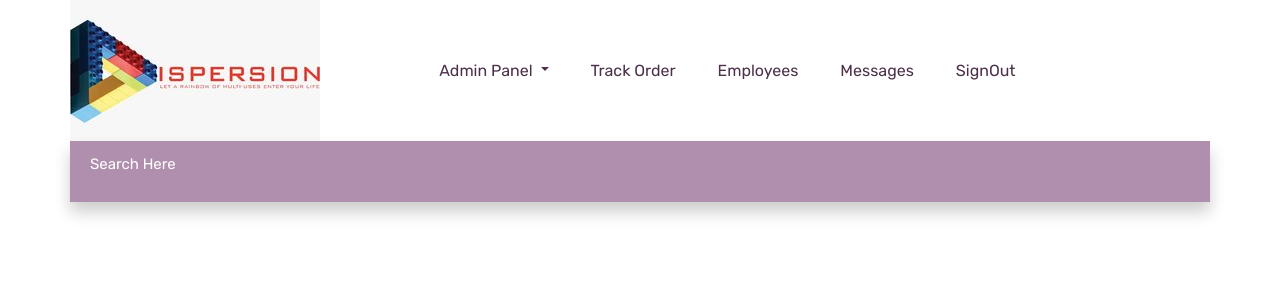
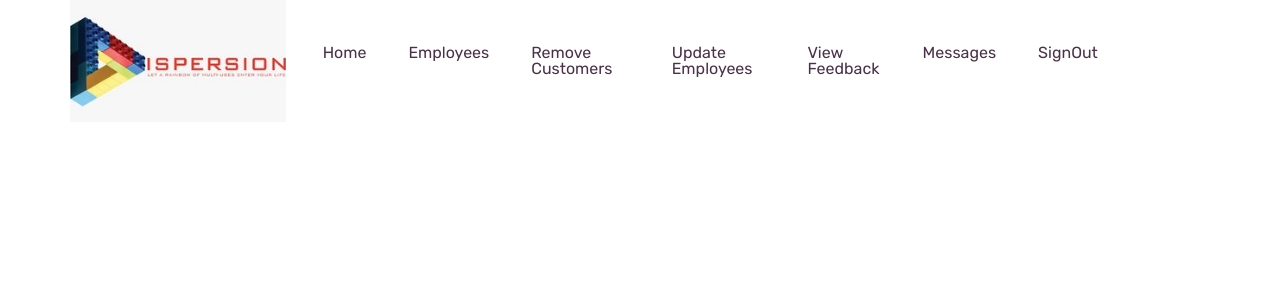
Before and after one commit to D-mahmoud/Dispersion-Furniture, a PHP site: page /extra/header.php in a window 1280 px wide. Shown: the top 300 px of the page. Run offline with PHP 8.4, Linux system fonts and the light colour scheme; the visitor is signed in with stand-in values (Sample User, id 1); some web fonts are replaced.

Commit message:
Update header.php

```diff
--- a/extra/header.php
+++ b/extra/header.php
@@ -1,12 +1,15 @@
 <?php if (!isset($_SESSION)) {
 session_start();
 }?>
+    <!-- 6/6 8ayarat customer w cart mazbbtsh github -->
+
                             <html>
 							<head>
     <!-- Required meta tags -->
     <meta charset='utf-8'>
     <meta name='viewport' content='width=device-width, initial-scale=1, shrink-to-fit=no'>
     <script src='https://ajax.googleapis.com/ajax/libs/jquery/1.12.4/jquery.min.js'></script>
+    <script src="https://maxcdn.bootstrapcdn.com/bootstrap/4.4.1/js/bootstrap.min.js"></script>
 
     <title>pillloMart</title>
     <link rel='icon' href='../img/d.jpeg'>
@@ -53,9 +56,7 @@ session_start();
                                  <li class='nav-item'>
                                     <a class='nav-link' href='../public/index.php'>Home</a>
                                     </li>
-								    <li class='nav-item'>
-                                    <a class='nav-link' href='../past_orders.php'>My Past Orders</a>
-                                     </li>
+
                                      <li class='nav-item'>
 
                                     <a class='nav-link' href='../public/explore.php'> products</a>
@@ -65,16 +66,17 @@ session_start();
                                 <li class='nav-item'>
                                 <a class='nav-link' href='../public/status.php'>Active Orders</a>
                                     </li>
+
+
                                     <li class='nav-item'>
-                                    <a class='nav-link' href='../Track_Order.php'>Track Order</a>
+                                    <a class='nav-link' href='../public/checkout.php'>Checkout</a>
                                         </li>
+
+
                                      <li class='nav-item'>
 
                                      <a class='nav-link' href='../public/mess.php'> Messages</a>
 
-                                    </li>
-                                    <li class='nav-item'>
-                                    <a class='nav-link' href='../past_orders.php'>My Past Orders</a>
                                  </li>
                                              <li class='nav-item'>
                                              <a class='nav-link' href='index.php?action=signOut'>SignOut</a>
@@ -84,24 +86,21 @@ session_start();
 
                                      else if(($_SESSION['role']) == 'admin')  {
                                       echo"<ul class='navbar-nav'>
-
-                                        <li class='nav-item dropdown'>
-                                         <a class='nav-link dropdown-toggle' href='#' id='navbarDropdown_2'
-                                        role='button' data-toggle='dropdown' aria-haspopup='true' aria-expanded='false'>
-                                        Admin Panel
-                                          </a>
-                                         <div class='dropdown-menu' aria-labelledby='navbarDropdown_2'>
-                                        <a class='dropdown-item' href='../Update_Product.php'> Update Products</a>
-                                        <a class='dropdown-item' href='../Update_Employee.php'>Update Employee List</a>
-										<a class='dropdown-item' href='../view_feedback.php'>View Feedback</a>
-
-                                             </div>
-                                             </li>
                                       <li class='nav-item'>
-                                             <a class='nav-link' href='../Track_Order.php'>Track Order</a>
+                                      <a class='nav-link' href='../public/index.php'>Home</a>
                                       </li>
                                              <li class='nav-item'>
                                              <a class='nav-link' href='../public/employees'>Employees </a>
+                                             </li>
+                                             <li class='nav-item'>
+                                             <a class='nav-link' href=../public/showUsersAdmin.php '>Remove Customers</a>
+                                                 </li>
+                                                 <li class='nav-item'>
+                                             <a class='nav-link' href=#'>Update Employees</a>
+                                                 </li>
+
+                                                 <li class='nav-item'>
+                                                 <a class='nav-link' href=# '>View Feedback</a>
                                                      </li>
                                              <li class='nav-item'>
 
@@ -115,30 +114,22 @@ session_start();
                                     else   {
                                                 echo"<ul class='navbar-nav'>
 
-                                             <li class='nav-item dropdown'>
-                                            <a class='nav-link dropdown-toggle' href='#' id='navbarDropdown_4'
-                                            role='button' data-toggle='dropdown' aria-haspopup='true' aria-expanded='false'>
-                                            Employee Panel
-                                             </a>
-                                             <div class='dropdown-menu' aria-labelledby='navbarDropdown_4'>
-                                        <a class='dropdown-item' href='../Delete_customer.php'> Delete Customer</a>
-                                        <a class='dropdown-item' href='../public/request.php'>Confirm Order</a>
-										<a class='dropdown-item' href='../Track_Order._employee.php'>Track Order</a>
-									    <a class='dropdown-item' href='../Update_Product.php'> Update Products</a>
-						             	<a class='dropdown-item' href='../View_feedback.php'>View Feedback</a>
-
-
-                                     </div>
+                                                <li class='nav-item'>
+                                                <a class='nav-link' href='../public/index.php'>Home</a>
                                                 </li>
                                          <li class='nav-item'>
-                                    <a class='nav-link' href='../Track_Order.php'>Track Order</a>
+                                    <a class='nav-link' href=../public/showProductsAdmin.php'> Update Products</a>
+                                        </li>
+                                        <li class='nav-item'>
+                                    <a class='nav-link' href=../public/showUsersAdmin.php '>Remove Customers</a>
                                         </li>
                                         <li class='nav-item'>
 
                                         <a class='nav-link' href='../public/Q&A.php'> Messages</a>
-
                                     </li>
-
+                                    <li class='nav-item'>
+                                    <a class='nav-link' href=# '>View Feedback</a>
+                                        </li>
                                  <li class='nav-item'>
                                     <a class='nav-link' href='index.php?action=signOut'>SignOut</a>
                                 </li>
@@ -149,7 +140,7 @@ session_start();
                         </div>
                         <div class='hearer_icon d-flex align-items-center'>
                             <a id='search_1' href='javascript:void(0)'><i class='ti-search'></i></a>
-                            <a href='cart.html'>
+                            <a href='../public/cart.php'>
                                 <i class='flaticon-shopping-cart-black-shape'></i>
                             </a>
                         </div>
@@ -157,15 +148,7 @@ session_start();
                 </div>
             </div>
         </div>
-        <div class='search_input' id='search_input_box'>
-            <div class='container '>
-                <form class='d-flex justify-content-between search-inner'>
-                    <input type='text' class='form-control' id='search_input' placeholder='Search Here'>
-                    <button type='submit' class='btn'></button>
-                    <span class='ti-close' id='close_search' title='Close Search'></span>
-                </form>
-            </div>
-        </div>";
+        ";
         }
                      else{
 
```
Lines whose indentation alone changed are shown as unchanged.
